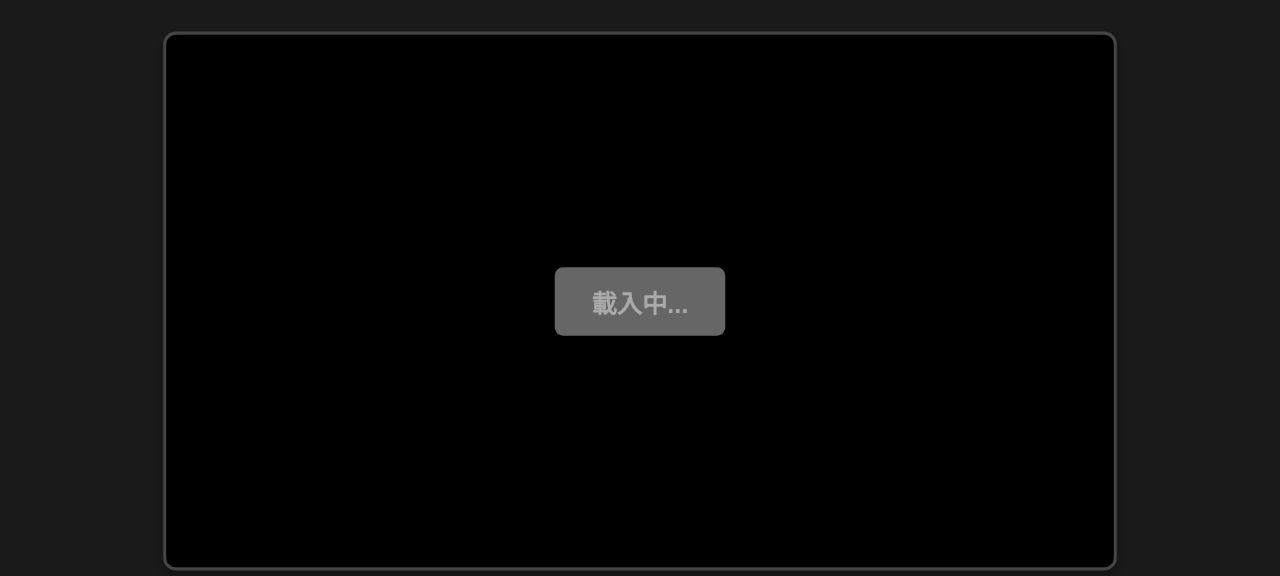
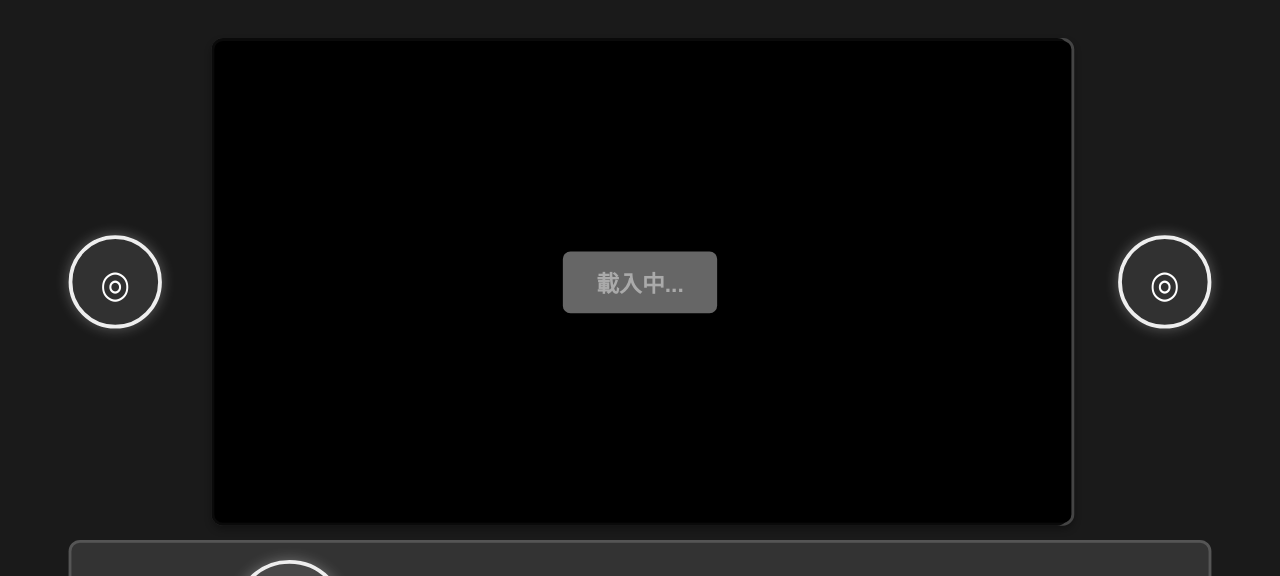
Before and after one commit to kanyili/GodIsAble, a plain HTML site: page index.html in a window 1280 px wide. Shown: the top 576 px of the page. Drawn offline with Linux system fonts and the light colour scheme.

Commit message:
Update index.html

```diff
--- a/index.html
+++ b/index.html
@@ -12,7 +12,7 @@
             text-align: center;
             margin: 0;
             padding: 0;
-            overflow: hidden; /* 禁止任何捲動軸 */
+            overflow: hidden;
             width: 100vw;
             height: 100vh;
             display: flex;
@@ -20,24 +20,28 @@
             align-items: center;
         }
 
-        /* 外部包裝容器，負責固定基準尺寸並進行等比縮放 */
         #game-wrapper {
             width: 1200px;
-            height: 700px;
+            height: 760px;
             position: relative;
             transform-origin: center center;
         }
 
-        /* 整個遊戲內部容器 */
         #game-container {
             width: 1200px;
             position: relative;
         }
 
-        /* YouTube 播放器外框維持 900px 寬度並置中 */
+        /* 影片外層容器維持相對定位，以便左右按鈕定位 */
+        #player-wrapper {
+            position: relative;
+            width: 900px;
+            margin: 0 auto;
+        }
+
         #player-container {
             width: 900px;
-            height: 506px; /* 16:9 比例 */
+            height: 506px;
             margin: 0 auto;
             border: 3px solid #444;
             border-radius: 12px;
@@ -53,6 +57,36 @@
             display: block;
         }
 
+        /* 影片左右兩側的白色圓圈按鈕樣式 */
+        .side-judge-btn {
+            position: absolute;
+            top: 50%;
+            transform: translateY(-50%);
+            width: 90px;
+            height: 90px;
+            background-color: rgba(255, 255, 255, 0.1);
+            border: 4px solid #eee;
+            border-radius: 50%;
+            z-index: 25;
+            display: flex;
+            justify-content: center;
+            align-items: center;
+            font-size: 40px;
+            color: #fff;
+            box-shadow: 0 0 15px rgba(255,255,255,0.3);
+            touch-action: manipulation;
+            cursor: pointer;
+            user-select: none;
+        }
+
+        #left-side-btn {
+            left: -150px; /* 放在影片左側外圍 */
+        }
+
+        #right-side-btn {
+            right: -150px; /* 放在影片右側外圍 */
+        }
+
         /* 開始遊戲遮罩大小對應播放器大小 */
         #start-screen {
             position: absolute;
@@ -66,7 +100,7 @@
             justify-content: center;
             align-items: center;
             border-radius: 12px;
-            z-index: 20;
+            z-index: 30;
         }
 
         #start-btn {
@@ -94,7 +128,6 @@
             box-shadow: none;
         }
 
-        /* 儀表板區域：寬度 1200px 置中 */
         #dashboard {
             margin-top: 15px;
             width: 1200px;
@@ -141,11 +174,23 @@
         }
 
         @keyframes flashEffect {
+            0% { transform: scale(1) translateY(-50%); border-color: #eee; background-color: rgba(255,255,255,0.1); }
+            50% { transform: scale(1.15) translateY(-43%); border-color: #ffcc00; background-color: rgba(255,204,0,0.4); box-shadow: 0 0 25px #ffcc00; }
+            100% { transform: scale(1) translateY(-50%); border-color: #eee; background-color: rgba(255,255,255,0.1); }
+        }
+
+        /* 針對下方圓圈獨立的閃爍動畫（不需要 translateY） */
+        @keyframes flashEffectBottom {
             0% { transform: scale(1); border-color: #eee; background-color: rgba(255,255,255,0.1); }
             50% { transform: scale(1.15); border-color: #ffcc00; background-color: rgba(255,204,0,0.4); box-shadow: 0 0 25px #ffcc00; }
             100% { transform: scale(1); border-color: #eee; background-color: rgba(255,255,255,0.1); }
         }
+
         .flash {
+            animation: flashEffectBottom 0.15s ease;
+        }
+
+        .side-flash {
             animation: flashEffect 0.15s ease;
         }
 
@@ -173,8 +218,15 @@
 
     <div id="game-wrapper">
         <div id="game-container">
-            <div id="player-container">
-                <div id="youtube-player"></div>
+            <!-- 影片與左右兩側按鈕的包裝容器 -->
+            <div id="player-wrapper">
+                <div id="left-side-btn" class="side-judge-btn">◎</div>
+                <div id="right-side-btn" class="side-judge-btn">◎</div>
+
+                <div id="player-container">
+                    <div id="youtube-player"></div>
+                </div>
+
                 <div id="start-screen">
                     <button id="start-btn" disabled>載入中...</button>
                 </div>
@@ -206,22 +258,21 @@
     <script src="https://www.youtube.com/iframe_api"></script>
 
     <script>
-        // 自動等比縮放計算
         function resizeGame() {
             const wrapper = document.getElementById('game-wrapper');
             const baseWidth = 1200;
-            const baseHeight = 760;
+            const baseHeight = 840; // 調整過的高寬比基準，確保手機橫放不卡邊
 
             const scaleX = window.innerWidth / baseWidth;
             const scaleY = window.innerHeight / baseHeight;
-            const scale = Math.min(scaleX, scaleY); // 取較小值確保完整塞入螢幕
+            const scale = Math.min(scaleX, scaleY);
 
             wrapper.style.transform = `scale(${scale})`;
         }
 
         window.addEventListener('resize', resizeGame);
         window.addEventListener('orientationchange', resizeGame);
-        resizeGame(); // 初始化時執行
+        resizeGame();
 
         let player;
         const startScreen = document.getElementById('start-screen');
@@ -229,6 +280,8 @@
         const canvas = document.getElementById('game-canvas');
         const ctx = canvas.getContext('2d');
         const judgeLine = document.getElementById('judge-line');
+        const leftSideBtn = document.getElementById('left-side-btn');
+        const rightSideBtn = document.getElementById('right-side-btn');
         const scoreDisplay = document.getElementById('score-display');
         const feedback = document.getElementById('feedback');
 
@@ -386,16 +439,20 @@
 
         requestAnimationFrame(updateGame);
 
-        function triggerFlash() {
-            judgeLine.classList.remove('flash');
-            void judgeLine.offsetWidth;
-            judgeLine.classList.add('flash');
+        function triggerFlash(targetElement) {
+            targetElement.classList.remove('flash', 'side-flash');
+            void targetElement.offsetWidth;
+            if (targetElement === judgeLine) {
+                targetElement.classList.add('flash');
+            } else {
+                targetElement.classList.add('side-flash');
+            }
         }
 
-        function handleInput(pressedKey) {
+        function handleInput(pressedKey, element = judgeLine) {
             if (!gameStarted || !player) return;
 
-            triggerFlash();
+            triggerFlash(element);
 
             const currentTime = player.getCurrentTime();
             let matchedNote = null;
@@ -442,13 +499,26 @@
             if (event.key === ' ') pressedKey = 'Space';
 
             if (['Space', 'ArrowLeft', 'ArrowRight', 'ArrowUp', 'ArrowDown'].includes(pressedKey)) {
-                handleInput(pressedKey);
+                handleInput(pressedKey, judgeLine);
             }
         });
 
+        // 下方圓圈觸控事件
         judgeLine.addEventListener('touchstart', (event) => {
             event.preventDefault();
-            handleInput('Space');
+            handleInput('Space', judgeLine);
+        }, { passive: false });
+
+        // 左側圓圈觸控事件 (預設對應 Space 或可自行調整判定)
+        leftSideBtn.addEventListener('touchstart', (event) => {
+            event.preventDefault();
+            handleInput('Space', leftSideBtn);
+        }, { passive: false });
+
+        // 右側圓圈觸控事件 (預設對應 Space 或可自行調整判定)
+        rightSideBtn.addEventListener('touchstart', (event) => {
+            event.preventDefault();
+            handleInput('Space', rightSideBtn);
         }, { passive: false });
     </script>
 
```
